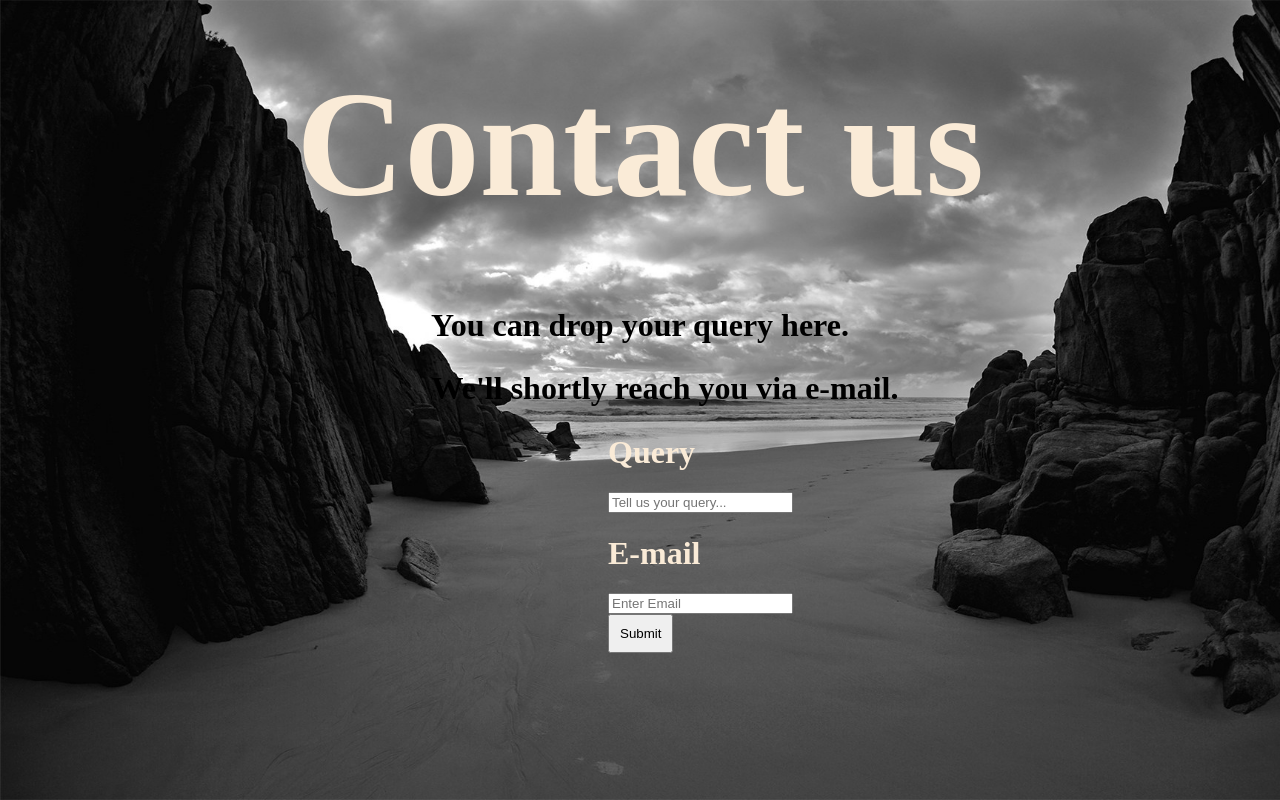
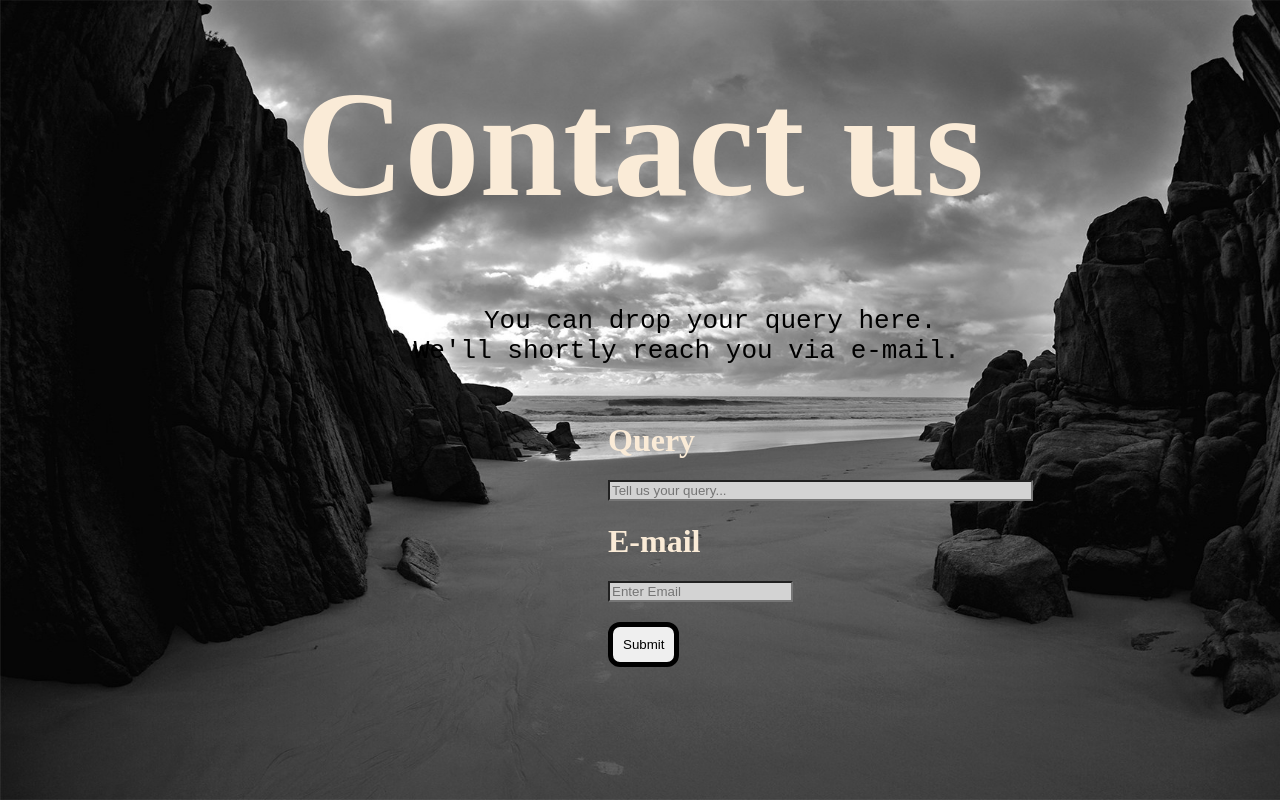
Before and after one commit to gourav6111/HTML-practice, a plain HTML site: page contactus.html in a window 1280 px wide. Drawn offline with Linux system fonts and the light colour scheme.

Commit message:
Update contactus.html

```diff
--- a/contactus.html
+++ b/contactus.html
@@ -8,6 +8,22 @@
         background-repeat: no-repeat;
         background-size: cover;
       }
+      button {
+        padding: 10;
+        color: black;
+        border-style: solid;
+        border-width: 5px;
+        border-color: black;
+        border-radius: 12px;
+        padding: 10px;
+      }
+      button:hover {
+        color: gray;
+      }
+      input {
+        background-color: lightgray;
+        color: white;
+      }
     </style>
   </head>
 
@@ -15,12 +31,10 @@
     <h1 style="text-align: center; padding: 50">
       <b style="font-size: 150; color: antiquewhite">Contact us</b>
     </h1>
-    <h2 style="text-align: center; font-size: xx-large">
-      You can drop your query here.
-    </h2>
-    <h2 style="text-align: center; font-size: xx-large; padding-left: 50">
+    <pre style="text-align: center; font-size: xx-large">
+         You can drop your query here.
       We'll shortly reach you via e-mail.
-    </h2>
+    </pre>
     <form
       action=""
       style="align-items: bottom; color: antiquewhite; padding-left: 600"
@@ -29,6 +43,7 @@
       <label for="query"></label>
       <input
         type="text"
+        size="50"
         placeholder="Tell us your query..."
         name="query"
         required
@@ -38,7 +53,12 @@
       <label for="email"></label>
       <input type="text" placeholder="Enter Email" name="email" required />
       <br />
-      <button type="submit" style="padding: 10; padding-top: 10">Submit</button>
+      <button
+        type="submit"
+        style="padding: 10; padding-top: 10; margin-top: 20px"
+      >
+        Submit
+      </button>
     </form>
   </body>
 </html>
```
